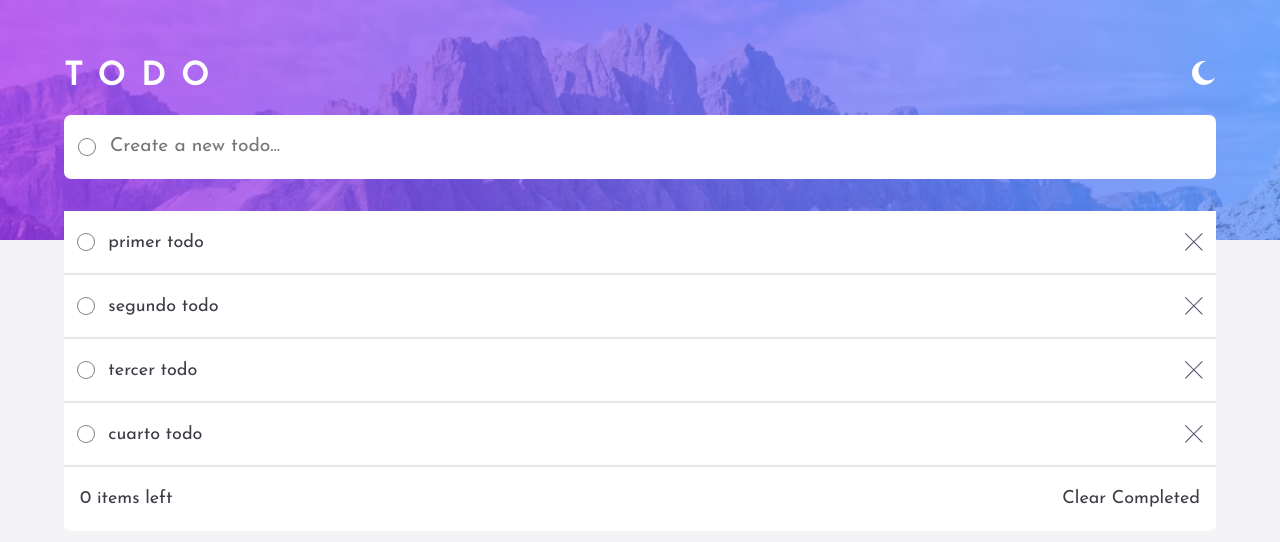
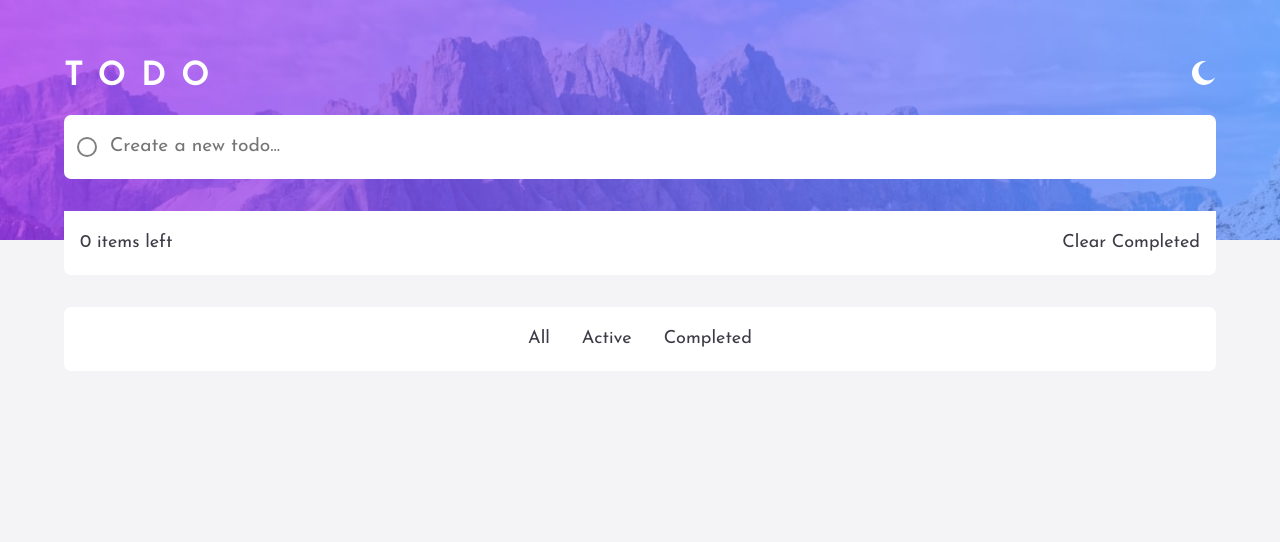
Before and after one commit to Rravg/react-todo-app, a React (Create React App) app: page / in a window 1280 px wide. Shown: the top 542 px of the page. Built offline with nearby package versions, Linux system fonts and the light colour scheme.

Commit message:
Improves list design func
Adds check on todos, clear input, del individual todos & clear complete

```diff
--- a/src/App.js
+++ b/src/App.js
@@ -3,11 +3,15 @@ import { useState } from 'react';
 import { Header } from './components/Header';
 import { InputForm } from './components/InputForm';
 import { TodosList } from './components/TodosList';
+import { FilterSelect } from './components/FilterSelect';
 
 
 function App() {
   const [userInput, setUserInput] = useState({ todoText: "" });
   const [todos, setTodos] = useState([]);
+  const [selectedFilter, setSelectedFilter] = useState('all');
+
+  const filteredList = filterList(todos, selectedFilter);
 
   const addNewTodo = (itemToAdd) => {
     if (todos === undefined) {
@@ -15,6 +19,29 @@ function App() {
     } else {
       setTodos([...todos, itemToAdd]);
     }
+  }
+
+  const setStatus = (status, index) => {
+    const updatedTodos =
+      [
+        ...todos.slice(0, index),
+        { ...todos[index], status },
+        ...todos.slice(index + 1)
+      ];
+    setTodos(updatedTodos);
+  }
+
+  const removeTodo = (index) => {
+    const updatedTodos =
+      [
+        ...todos.slice(0, index),
+        ...todos.slice(index + 1)
+      ];
+    setTodos(updatedTodos);
+  }
+
+  function filterList(todos, selectedFilter) {
+    return todos;
   }
 
   return (
@@ -26,8 +53,13 @@ function App() {
         addNewTodo={addNewTodo}
       />
       <TodosList
-        todos={todos}
+        todos={filteredList}
+        allTodos={todos}
+        setTodos={setTodos}
+        setStatus={setStatus}
+        removeTodo={removeTodo}
       />
+      <FilterSelect />
     </>
   );
 }
--- /dev/null
+++ b/src/components/FilterSelect.js
@@ -0,0 +1,12 @@
+import './styles/FilterSelect.css';
+
+export function FilterSelect(props) {
+
+    return (
+        <div className='filter-container'>
+            <div className='filter'>All</div>
+            <div className='filter'>Active</div>
+            <div className='filter'>Completed</div>
+        </div>
+    );
+}
--- /dev/null
+++ b/src/components/Icon.js
@@ -0,0 +1,20 @@
+import './styles/Icon.css';
+import icon from '../icons/icon-check.svg';
+
+export function Icon(props) {
+
+    if (!props.complete) {
+        return (
+            <span className="outer-dot">
+                <span className="inner-dot">
+                </span>
+            </span>
+        );
+    } else {
+        return (
+            <span className="outer-dot" style={{ background: 'linear-gradient(135deg, hsl(192, 100%, 67%) 20%, hsl(280, 87%, 65%))' }}>
+                <img alt='' src={icon} />
+            </span>
+        );
+    }
+}
--- a/src/components/InputForm.js
+++ b/src/components/InputForm.js
@@ -15,6 +15,7 @@ export function InputForm(props) {
         } else {
             props.addNewTodo(itemToAdd);
         }
+        props.setUserInput({ todoText: '' });
     }
 
     return (
--- a/src/components/Todo.js
+++ b/src/components/Todo.js
@@ -1,22 +1,48 @@
 import './styles/Todo.css';
 import iconCross from '../icons/icon-cross.svg';
+import { Icon } from './Icon.js';
 
 export function Todo(props) {
 
+    const text = crossText(props.status);
+
+    const handleTodoClick = (e) => {
+        props.setStatus(!props.status, props.id);
+    }
+
+    const handleCrossClick = (e) => {
+        props.removeTodo(props.id);
+    }
+
+    function crossText(status) {
+        if (!status) {
+            return (
+                <div style={{ width: '100%', pointerEvents: 'none' }} >
+                    {props.todoText}
+                </div>
+            );
+        } else {
+            return (
+                <div style={{ width: '100%', pointerEvents: 'none' }} className='checked'>
+                    {props.todoText}
+                </div>
+            );
+        }
+    }
+
     return (
-        <div className="todo-container">
-            <i className="todo-icon">
-                <span className="outer-dot">
-                    <span className="inner-dot">
-                    </span>
-                </span>
-            </i>
-            <li className="todo">
-                {props.text}
-            </li>
-            <i className="todo-icon">
-                <input type="image" src={iconCross} alt="" />
-            </i>
-        </div>
+        <li className='todo'>
+            <div className='todo-container' >
+                <div style={{ display: 'flex', width: '100%' }} onClick={handleTodoClick}>
+                    <i className="todo-icon" style={{ pointerEvents: 'none' }}>
+                        <Icon complete={props.status} />
+                    </i>
+                    {text}
+                </div>
+                <i className="cross-icon" onClick={handleCrossClick}>
+                    <input type="image" src={iconCross} alt="" />
+                </i>
+            </div>
+        </li>
     );
 }
--- a/src/components/TodosList.js
+++ b/src/components/TodosList.js
@@ -3,15 +3,32 @@ import { Todo } from "./Todo.js";
 
 export function TodosList(props) {
 
+    const todos = props.todos.map((todo, index) => {
+        return (
+            <Todo
+                todoText={todo.todoText}
+                status={todo.status}
+                setStatus={props.setStatus}
+                removeTodo={props.removeTodo}
+                id={index}
+                key={index}
+            />
+        );
+    });
+
+    const handleClick = () => {
+        const uncompleteTodos = props.allTodos.filter(todo => {
+            return !todo.status
+        })
+        props.setTodos(uncompleteTodos);
+    }
+
     return (
         <ul className="todo-list">
-            <Todo text="primer todo" />
-            <Todo text="segundo todo" />
-            <Todo text="tercer todo" />
-            <Todo text="cuarto todo" />
+            {todos}
             <li className="list-options">
                 <div className="items-left">{props.todos.length} items left</div>
-                <div className="clear-button">Clear Completed</div>
+                <div className="clear-button" onClick={handleClick}>Clear Completed</div>
             </li>
         </ul>
     );
--- /dev/null
+++ b/src/components/styles/FilterSelect.css
@@ -0,0 +1,14 @@
+.filter-container {
+    display: flex;
+    justify-content: center;
+    align-items: center;
+    margin-top: 2rem;
+    background-color: var(--primary-background-color);
+    color: var(--primary-text-color);
+    height: 4rem;
+    border-radius: 7px;
+}
+
+.filter {
+    margin: 0 1rem;
+}
--- /dev/null
+++ b/src/components/styles/Icon.css
@@ -0,0 +1,16 @@
+.outer-dot {
+    height: 20px;
+    width: 20px;
+    background-color: grey;
+    border-radius: 50%;
+    display: flex;
+    justify-content: center;
+    align-items: center;
+}
+
+.inner-dot {
+    height: 16px;
+    width: 16px;
+    background-color: var(--primary-background-color);
+    border-radius: 50%;
+}
--- a/src/components/styles/Todo.css
+++ b/src/components/styles/Todo.css
@@ -1,5 +1,33 @@
+.todo {
+    width: 100%;
+    background-color: var(--primary-background-color);
+    color: var(--primary-text-color);
+    height: 4rem;
+    line-height: 4rem;
+    border-bottom: 2px solid var(--border-color);
+    border-radius: 7px 7px 0px 0px;
+    cursor: pointer;
+}
+
+.todo:hover .outer-dot {
+    background: linear-gradient(135deg, hsl(192, 100%, 67%) 40%, hsl(280, 87%, 65%));
+}
+
 .todo-container {
     display: flex;
+    width: 100%;
+}
+
+ul li:first-child .todo-icon {
+    border-radius: 7px 0px 0px 0px;
+}
+
+ul li:first-child .cross-icon {
+    border-radius: 0px 7px 0px 0px;
+}
+
+.checked {
+    text-decoration: line-through;
 }
 
 .todo-icon {
@@ -11,28 +39,11 @@
     border-bottom: 2px solid var(--border-color);
 }
 
-.outer-dot {
-    height: 18px;
-    width: 18px;
-    background-color: grey;
-    border-radius: 50%;
+.cross-icon {
     display: flex;
     justify-content: center;
     align-items: center;
-}
-
-.inner-dot {
-    height: 16px;
-    width: 16px;
+    width: 3rem;
     background-color: var(--primary-background-color);
-    border-radius: 50%;
-}
-
-.todo {
-    width: 100%;
-    background-color: var(--primary-background-color);
-    color: var(--primary-text-color);
-    height: 4rem;
-    line-height: 4rem;
     border-bottom: 2px solid var(--border-color);
 }
--- a/src/components/styles/TodosList.css
+++ b/src/components/styles/TodosList.css
@@ -15,3 +15,7 @@
     padding: 0rem 1rem;
     border-radius: 0px 0px 7px 7px;
 }
+
+.clear-button {
+    cursor: pointer;
+}
```
